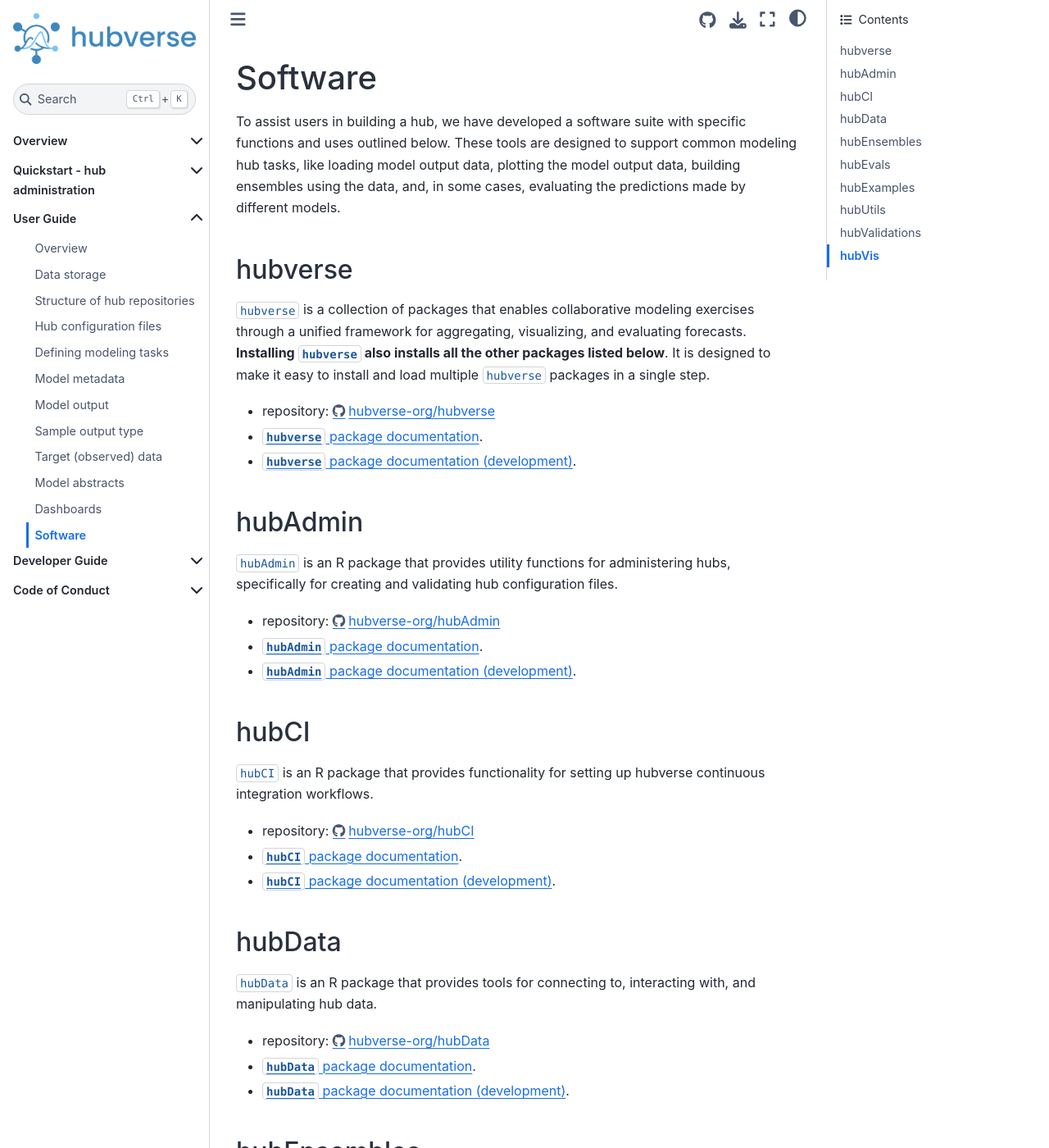
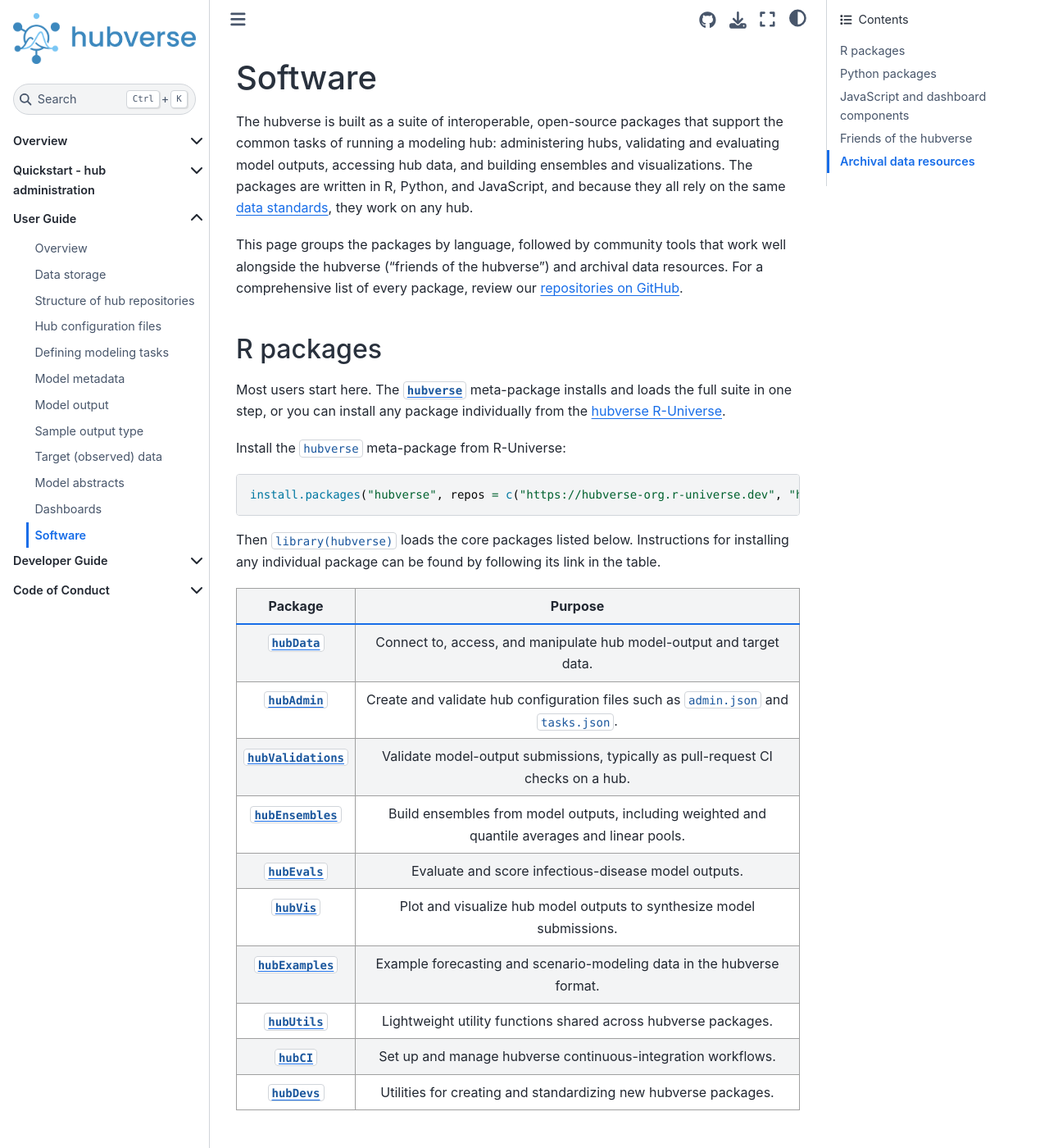
Before and after one commit to hubverse-org/hubDocs, a Sphinx documentation site: the page built from docs/source/user-guide/software.md, in a window 1280 px wide and 1400 px high. Shown: the whole window at 82% size. Built offline with Sphinx 7.4.7 and the Sphinx Book theme 1.1.4, drawn with Linux system fonts in a browser that asks for light colours; comment, search, counter and statistics services are not loaded; some of the changed text lies outside the part shown.

Commit message:
docs: reorganize software page by language and refresh landing-page hub list

````diff
--- a/docs/source/user-guide/software.md
+++ b/docs/source/user-guide/software.md
@@ -1,83 +1,69 @@
 # Software
 
-To assist users in building a hub, we have developed a software suite with specific functions and uses outlined below. These tools are designed to support common modeling hub tasks, like loading model output data, plotting the model output data, building ensembles using the data, and, in some cases, evaluating the predictions made by different models.
+The hubverse is built as a suite of interoperable, open-source packages that support the common tasks of running a modeling hub: administering hubs, validating and evaluating model outputs, accessing hub data, and building ensembles and visualizations. The packages are written in R, Python, and JavaScript, and because they all rely on the same [data standards](https://hubverse.io/tools/data.html), they work on any hub.
 
-## hubverse
+This page groups the packages by language, followed by community tools that work well alongside the hubverse ("friends of the hubverse") and archival data resources. For a comprehensive list of every package, review our [repositories on GitHub](https://github.com/orgs/hubverse-org/repositories).
 
-`hubverse` is a collection of packages that enables collaborative modeling exercises through a unified framework for aggregating, visualizing, and evaluating forecasts. **Installing `hubverse` also installs all the other packages listed below**. It is designed to make it easy to install and load multiple `hubverse` packages in a single step.
+(software-r)=
+## R packages
 
-- repository: <https://github.com/hubverse-org/hubverse#readme>
-- [`hubverse` package documentation](https://hubverse-org.github.io/hubverse).
-- [`hubverse` package documentation (development)](https://hubverse-org.github.io/hubverse/dev/).
+Most users start here. The [`hubverse`](https://hubverse-org.r-universe.dev/hubverse) meta-package installs and loads the full suite in one step, or you can install any package individually from the [hubverse R-Universe](https://hubverse-org.r-universe.dev/packages).
 
-## hubAdmin
+Install the `hubverse` meta-package from R-Universe:
 
-`hubAdmin` is an R package that provides utility functions for administering hubs, specifically for creating and validating hub configuration files.
+```r
+install.packages("hubverse", repos = c("https://hubverse-org.r-universe.dev", "https://cloud.r-project.org"))
+```
 
-- repository: <https://github.com/hubverse-org/hubAdmin#readme>
-- [`hubAdmin` package documentation](https://hubverse-org.github.io/hubAdmin).
-- [`hubAdmin` package documentation (development)](https://hubverse-org.github.io/hubAdmin/dev/).
+Then `library(hubverse)` loads the core packages listed below. Instructions for installing any individual package can be found by following its link in the table.
 
-## hubCI
+| Package | Purpose |
+| --- | --- |
+| [`hubData`](https://hubverse-org.github.io/hubData) | Connect to, access, and manipulate hub model-output and target data. |
+| [`hubAdmin`](https://hubverse-org.github.io/hubAdmin) | Create and validate hub configuration files such as `admin.json` and `tasks.json`. |
+| [`hubValidations`](https://hubverse-org.github.io/hubValidations) | Validate model-output submissions, typically as pull-request CI checks on a hub. |
+| [`hubEnsembles`](https://hubverse-org.github.io/hubEnsembles) | Build ensembles from model outputs, including weighted and quantile averages and linear pools. |
+| [`hubEvals`](https://hubverse-org.github.io/hubEvals) | Evaluate and score infectious-disease model outputs. |
+| [`hubVis`](https://hubverse-org.github.io/hubVis) | Plot and visualize hub model outputs to synthesize model submissions. |
+| [`hubExamples`](https://hubverse-org.github.io/hubExamples) | Example forecasting and scenario-modeling data in the hubverse format. |
+| [`hubUtils`](https://hubverse-org.github.io/hubUtils) | Lightweight utility functions shared across hubverse packages. |
+| [`hubCI`](https://hubverse-org.github.io/hubCI) | Set up and manage hubverse continuous-integration workflows. |
+| [`hubDevs`](https://hubverse-org.github.io/hubDevs) | Utilities for creating and standardizing new hubverse packages. |
 
-`hubCI` is an R package that provides functionality for setting up hubverse continuous integration workflows.
+(software-python)=
+## Python packages
 
-- repository: <https://github.com/hubverse-org/hubCI#readme>
-- [`hubCI` package documentation](https://hubverse-org.github.io/hubCI).
-- [`hubCI` package documentation (development)](https://hubverse-org.github.io/hubCI/dev/).
+The Python packages support data access and the data pipelines behind hubverse dashboards.
 
-## hubData
+| Package | Purpose |
+| --- | --- |
+| [`hubdata`](https://pypi.org/project/hubdata/) | Python tools for accessing and working with hubverse hub data ([source](https://github.com/hubverse-org/hub-data)). |
+| [`hubverse-transform`](https://github.com/hubverse-org/hubverse-transform) | Transform hubverse model-output files; used in the cloud data pipeline. |
 
-`hubData` is an R package that provides tools for connecting to, interacting with, and manipulating hub data.
+(software-js)=
+## JavaScript and dashboard components
 
-- repository: <https://github.com/hubverse-org/hubData#readme>
-- [`hubData` package documentation](https://hubverse-org.github.io/hubData).
-- [`hubData` package documentation (development)](https://hubverse-org.github.io/hubData/dev/).
+These JavaScript components power the interactive [hubverse dashboards](https://hubverse.io/tools/dashboards.html).
 
-## hubEnsembles
+| Package | Purpose |
+| --- | --- |
+| [`predtimechart`](https://github.com/hubverse-org/hub-dashboard-predtimechart) | A predtimechart-based forecast-visualization component for hub dashboards. |
+| [`predevals`](https://github.com/hubverse-org/predevals) | A JavaScript module for interactive exploration of forecast evaluations. |
 
-`hubEnsembles` is an R package that provides functionality for creating ensembles from model output data. Supported ensemble methods include weighted averages, quantile averages, and linear pools.
+(friends-of-the-hubverse)=
+## Friends of the hubverse
 
-- repository: <https://github.com/hubverse-org/hubEnsembles#readme>
-- [`hubEnsembles` package documentation](https://hubverse-org.github.io/hubEnsembles).
-- [`hubEnsembles` package documentation (development)](https://hubverse-org.github.io/hubEnsembles/dev/).
+Compatible tools from the wider community that work well alongside hubverse packages.
 
-## hubEvals
+| Tool | Purpose |
+| --- | --- |
+| [`modelimportance`](https://mkim425.r-universe.dev/modelimportance) | Measures the contribution and importance of individual models within an ensemble. |
+| [`alloscore`](https://github.com/aaronger/alloscore) | Scoring methods for allocation and decision problems built on forecasts. |
+| [`scoringutils`](https://epiforecasts.io/scoringutils/) | Evaluate and score probabilistic forecasts with a range of proper scoring rules. |
+| [`fable`](https://fable.tidyverts.org/) | Tidy time-series forecasting models that integrate with the tidyverts ecosystem. |
+| [`EpiBenchmark`](https://accidda.github.io/EpiBenchmark/) | Benchmark and compare epidemic-forecasting models. |
 
-`hubEvals` is an R package that provides tools for evaluating infectious disease model outputs.
+(archival-data-resources)=
+## Archival data resources
 
-- repository: <https://github.com/hubverse-org/hubEvals#readme>
-- [`hubEvals` package documentation](https://hubverse-org.github.io/hubEvals).
-- [`hubEvals` package documentation (development)](https://hubverse-org.github.io/hubEvals/dev/).
-
-## hubExamples
-
-`hubExamples` is an R package that provides example data for forecasting and scenario modeling hubs in the hubverse format.
-
-- repository: <https://github.com/hubverse-org/hubExamples#readme>
-- [`hubExamples` package documentation](https://hubverse-org.github.io/hubExamples).
-- [`hubExamples` package documentation (development)](https://hubverse-org.github.io/hubExamples/dev/).
-
-## hubUtils
-
-`hubUtils` is a lightweight R package containing general utilities imported by other hubverse packages. Previously, `hubUtils` was a larger package with more functions, but most were moved and split across `hubData` and `hubAdmin`.
-
-- repository: <https://github.com/hubverse-org/hubUtils#readme>
-- [`hubUtils` package documentation](https://hubverse-org.github.io/hubUtils).
-- [`hubUtils` package documentation (development)](https://hubverse-org.github.io/hubUtils/dev/).
-
-## hubValidations
-
-`hubValidations` is an R package that facilitates the implementation of general validation rules enforced on submissions in the form of pull requests to hub repositories.
-
-- repository: <https://github.com/hubverse-org/hubValidations#readme>
-- [`hubValidations` package documentation](https://hubverse-org.github.io/hubValidations).
-- [`hubValidations` package documentation (development)](https://hubverse-org.github.io/hubValidations/dev/).
-
-## hubVis
-
-`hubVis` is an R package that provides plotting methods for hub model outputs to synthesize and visualize model submissions.
-
-- repository: <https://github.com/hubverse-org/hubVis#readme>
-- [`hubVis` package documentation](https://hubverse-org.github.io/hubVis).
-- [`hubVis` package documentation (development)](https://hubverse-org.github.io/hubVis/dev/).
+Several hubs have been reformatted to the hubverse standard and archived so their data remain available for analysis. Browse them, alongside all active hubs, on the [hubverse list of hubs](https://hubverse.io/community/hubs.html).
````
Also changed, not shown: docs/source/index.md (+77 -15 lines).
